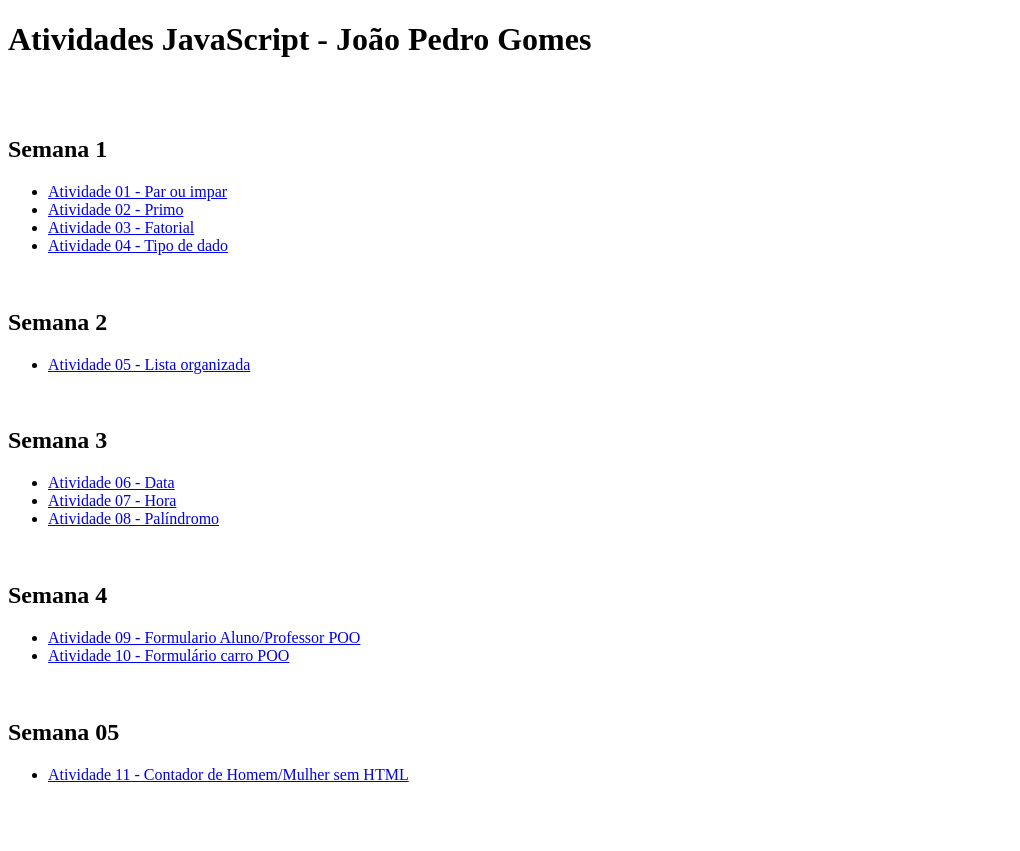
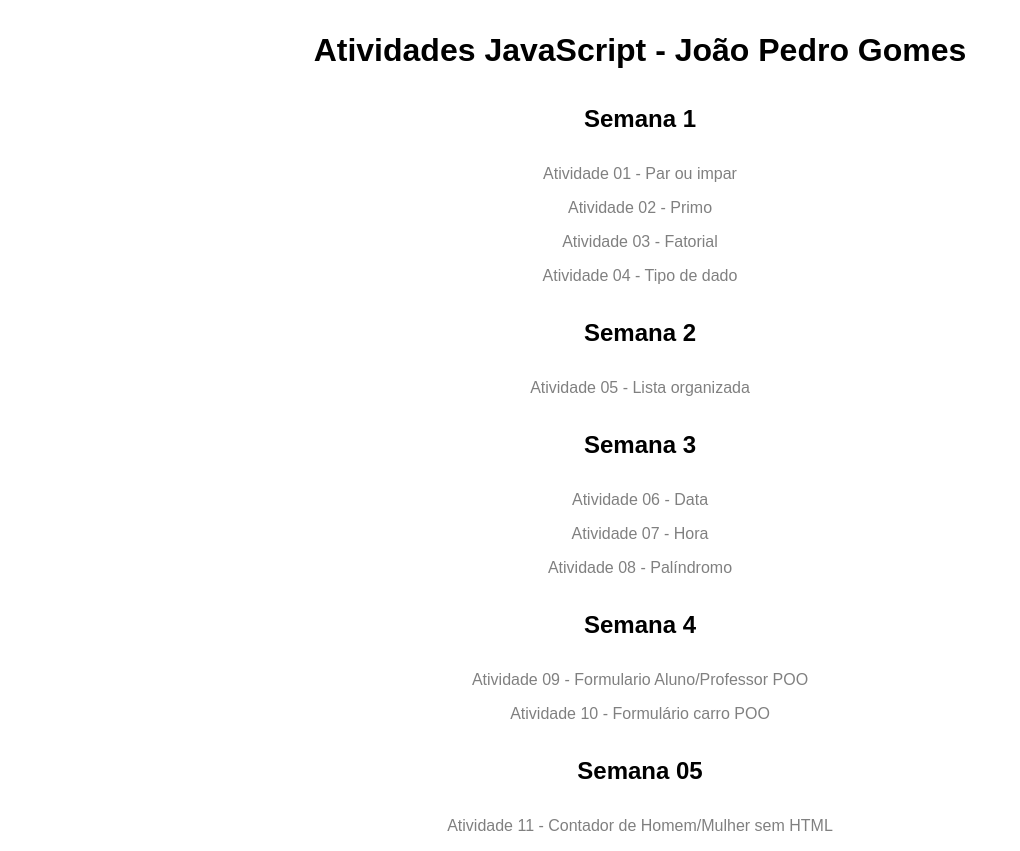
Before and after one commit to joaoPGoliveira/Atividades_JS, a plain HTML site: page index.html in a window 1280 px wide. Shown: the whole page, without its empty margins (0-1020 px from the left). Before the commit the page ends 800 px from the top, so only its background shows below. Drawn offline with Linux system fonts and the light colour scheme.

Commit message:
Criação do css do index; Modificações do index.html

```diff
--- /dev/null
+++ b/index.css
@@ -0,0 +1,25 @@
+* {
+    margin: 0;
+    padding: 0;
+    font-family: Arial, Helvetica, sans-serif;
+}
+
+h1 {
+    text-align: center;
+    margin-top: 2rem;
+}
+
+h2 {
+    text-align: center;
+    margin-bottom: 2rem;
+}
+
+li {
+    text-align: center;
+    margin-bottom: 1rem;
+}
+
+a {
+    text-decoration: none;
+    color: grey;
+}
--- a/index.html
+++ b/index.html
@@ -3,6 +3,7 @@
   <head>
     <meta charset="UTF-8" />
     <meta name="viewport" content="width=device-width, initial-scale=1.0" />
+    <link rel="stylesheet" href="index.css">
     <title>Atividades JS</title>
   </head>
 
```
